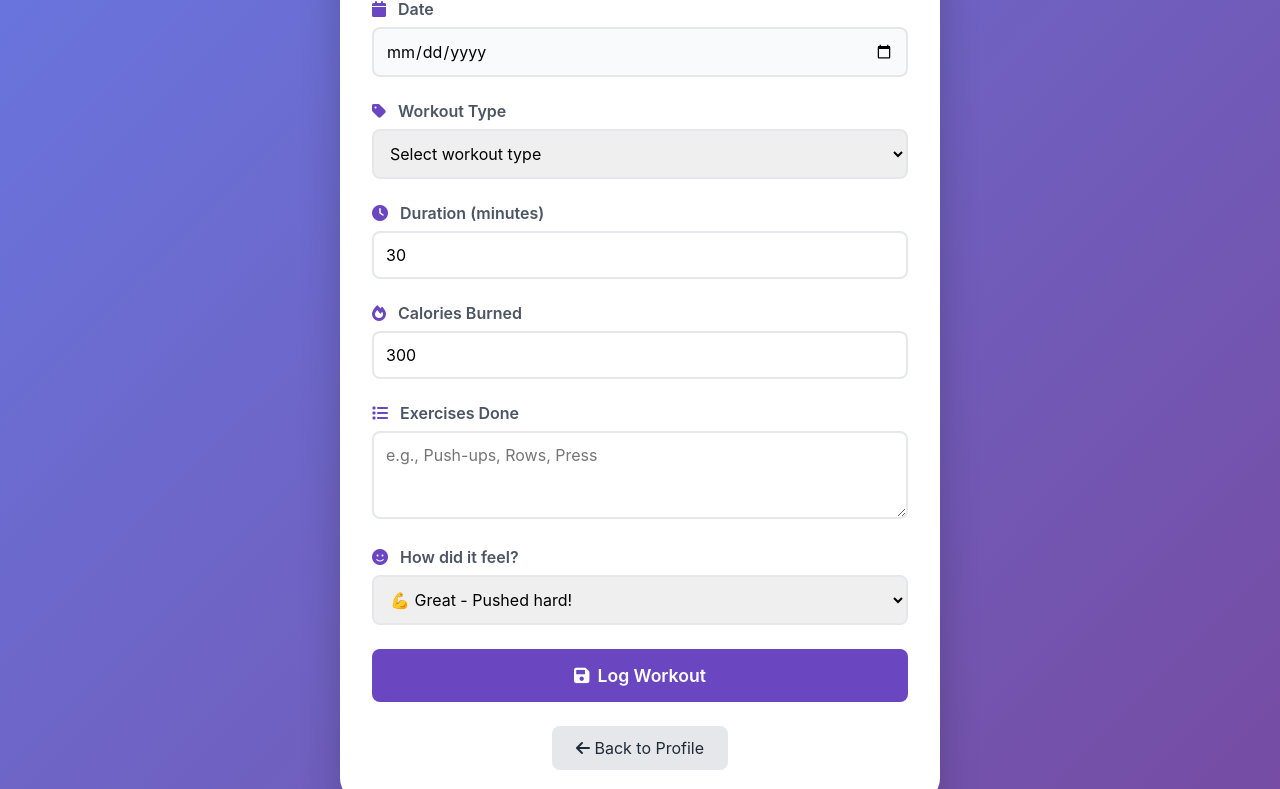
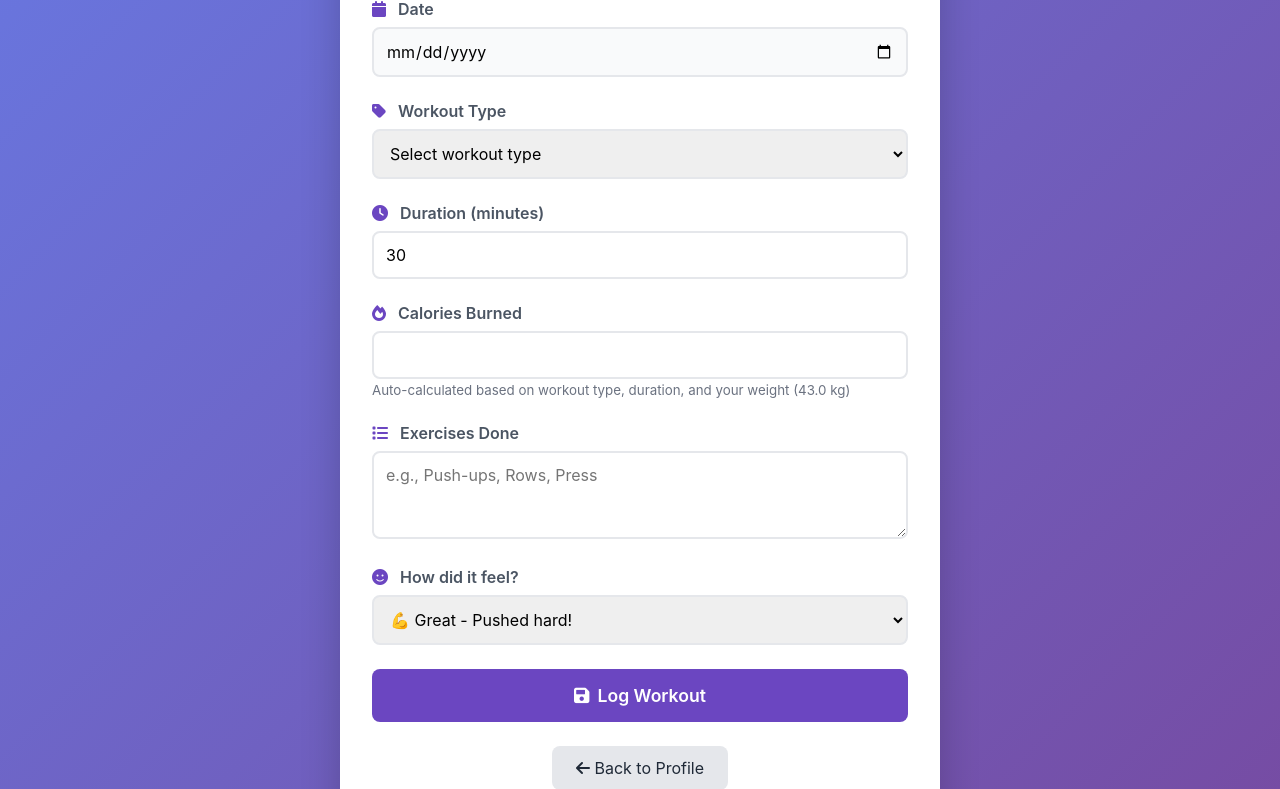
Before and after one commit to rajaluxanaa-coder/fitness-ai, a Flask app: template templates/log_workout.html in a window 1280 px wide. Shown: the part 484-1273 px from the top of the page. Run offline with Flask 3, Linux system fonts and the light colour scheme; the template is opened without the code that fills it: values that come from a table or form of the project are taken from there, others are empty.

Commit message:
Added hidden input for user weight

```diff
--- a/templates/log_workout.html
+++ b/templates/log_workout.html
@@ -636,6 +636,10 @@ body.dark-mode .chart-card canvas {
 
         <!-- Main Form -->
         <form id="workoutForm" onsubmit="logWorkout(event)">
+
+            <!-- Add this hidden input near the top of the form -->
+            <input type="hidden" id="userWeight" value="{{ user.weight }}">
+
             <div class="form-group">
                 <label><i class="fas fa-calendar"></i> Date</label>
                 <input type="date" id="workoutDate" class="date-input" value="{{ now.date() }}" required>
@@ -663,7 +667,9 @@ body.dark-mode .chart-card canvas {
 
             <div class="form-group">
                 <label><i class="fas fa-fire"></i> Calories Burned</label>
-                <input type="number" id="calories" min="0" value="300" required>
+                <input type="number" id="calories" min="0" required>
+                <small id="calorieCalcInfo" style="display: none; color: #6b46c1; margin-top: 0.25rem;"></small>
+                <small style="color: #6b7280;">Auto-calculated based on workout type, duration, and your weight ({{ user.weight }} kg)</small>
             </div>
 
             <div class="form-group">
@@ -762,14 +768,71 @@ async function logWorkout(event) {
 }
 
 
+// Auto-calculation of calories
+function calculateCalories() {
+    // Get values
+    const workoutType = document.getElementById('workoutType').value;
+    const duration = parseInt(document.getElementById('duration').value) || 0;
+    // Get user weight from hidden input
+    const userWeightInput = document.getElementById('userWeight');
+    const userWeight = userWeightInput ? parseFloat(userWeightInput.value) : 70;
 
+    // MET values based on workout type
+    const metValues = {
+        'Upper Body': 5.0,
+        'Lower Body': 6.0,
+        'Cardio': 7.0,
+        'Full Body': 8.0,
+        'Core': 4.0,
+        'Yoga': 3.0,
+        'HIIT': 10.0,
+        'Strength': 5.5
+    };
 
-        // Set today's date as default
+    // Get MET value for selected workout type
+    const met = metValues[workoutType] || 5.0;
+
+    // Calculate calories: MET × weight(kg) × duration(hours)
+    let calories = 0;
+    if (duration > 0 && weight > 0) {
+        calories = met * userWeight * (duration / 60);
+        calories = Math.round(calories);
+    }
+
+    // Update calories input field
+    const caloriesInput = document.getElementById('calories');
+    if (caloriesInput) {
+        caloriesInput.value = calories;
+    }
+
+    // Show calculation info
+    const calcInfo = document.getElementById('calorieCalcInfo');
+    if (calcInfo && workoutType && duration > 0) {
+        calcInfo.innerHTML = `📊 Calculated: ${met} MET × ${weight}kg × ${duration}min = ${calories} calories`;
+        calcInfo.style.display = 'block';
+    }
+}
+
+// Add event listeners when page loads
 document.addEventListener('DOMContentLoaded', function() {
     applyDarkMode();
     const today = new Date().toISOString().split('T')[0];
     document.getElementById('workoutDate').value = today;
+
+    const workoutTypeSelect = document.getElementById('workoutType');
+    const durationInput = document.getElementById('duration');
+
+    if (workoutTypeSelect) {
+        workoutTypeSelect.addEventListener('change', calculateCalories);
+    }
+    if (durationInput) {
+        durationInput.addEventListener('input', calculateCalories);
+    }
+
+    // Initial calculation
+    calculateCalories();
 });
+
 </script>
 </body>
 </html>
```
Lines whose indentation alone changed are shown as unchanged.
